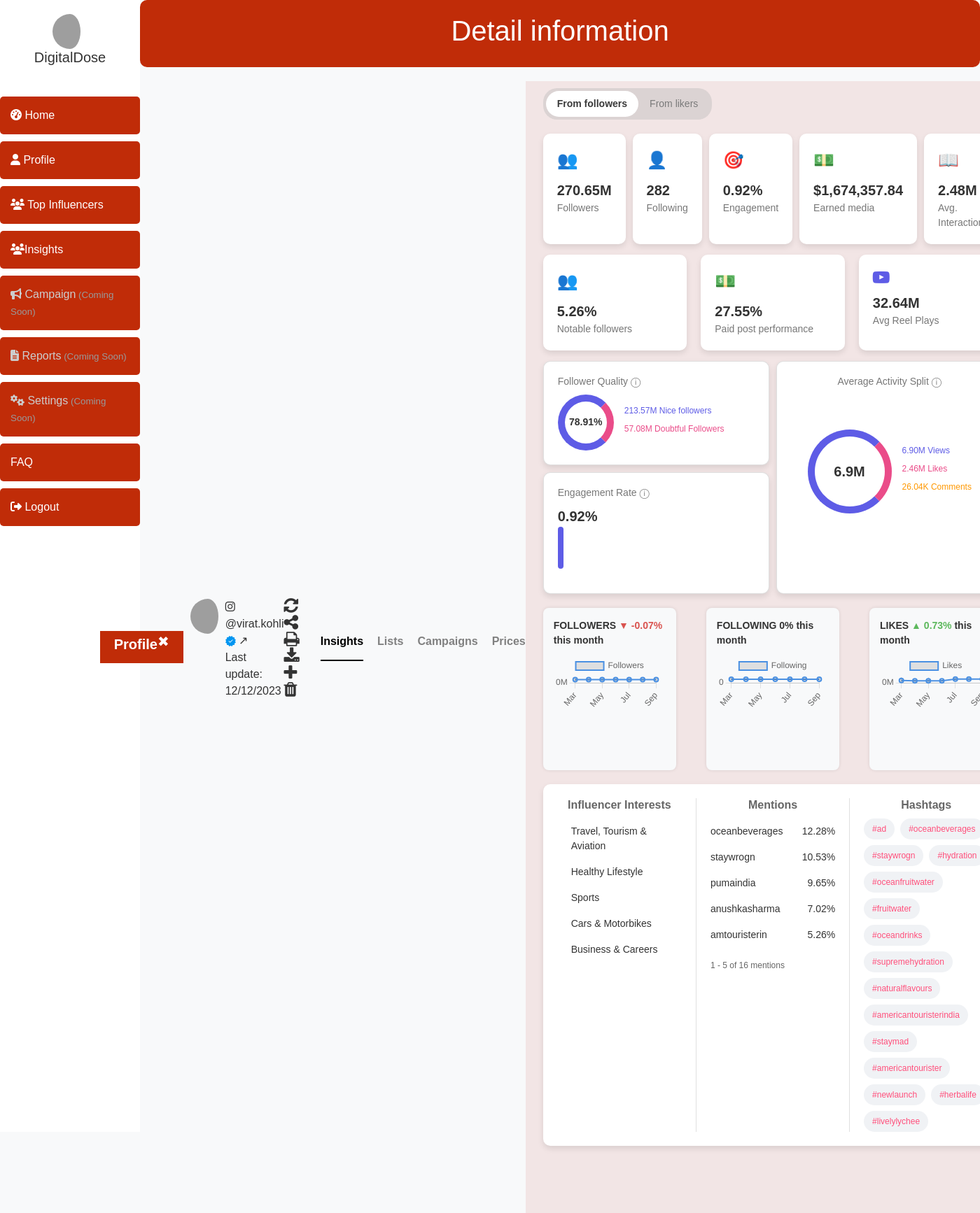
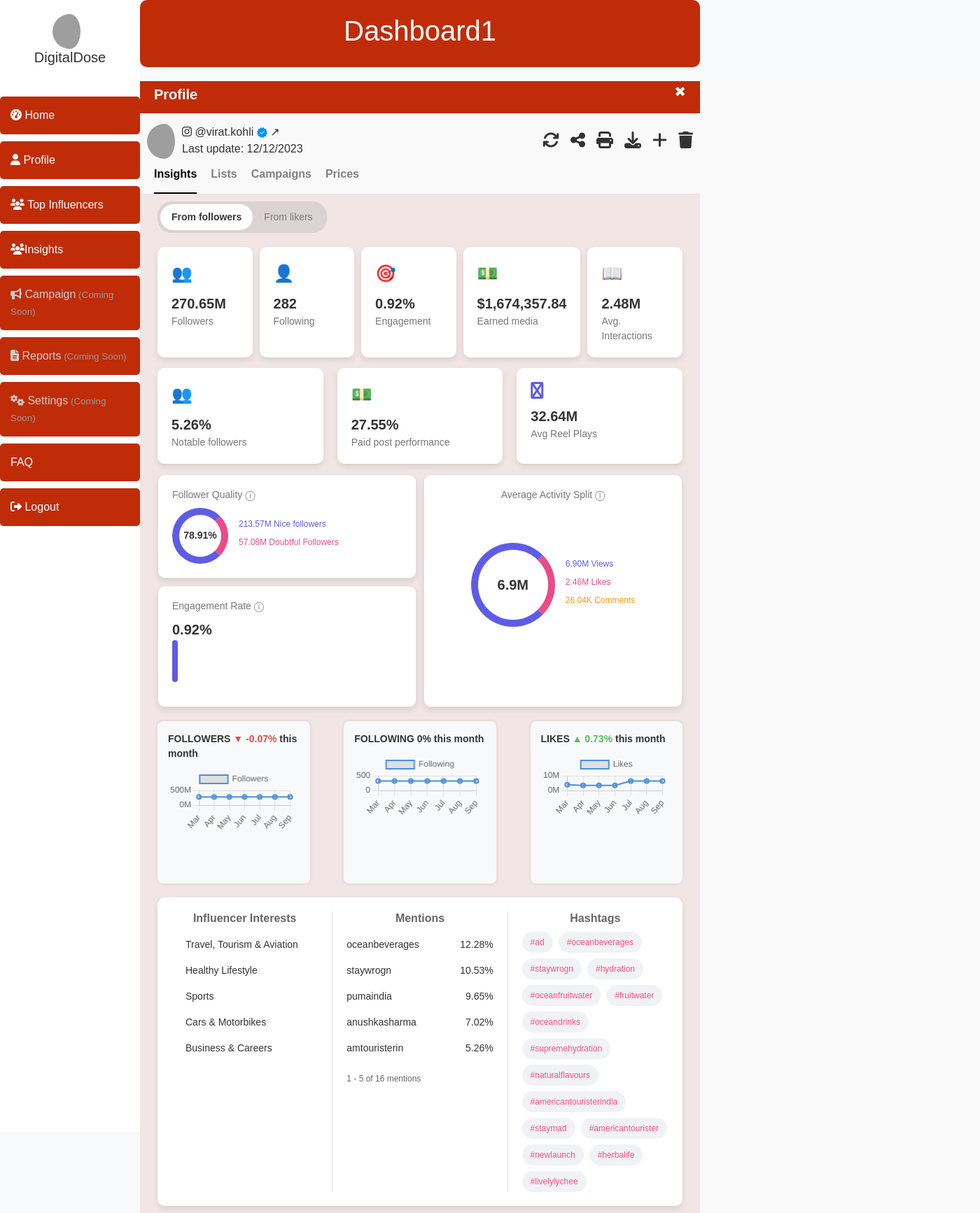
Before and after one commit to Ompalve62/INSTA-INSIGHTS-, a Django app: page /influencers_stats in a window 1400 px wide; the page is wider, and only the part inside the window is pictured. Shown: that part at 70% size. Run offline with Django 4.2, Linux system fonts and the light colour scheme; some libraries are stand-ins or nearby versions; grey boxes are pictures that could not be loaded.

Commit message:
influencerProfileScreenEdit Sriram Commit

```diff
--- a/scrapping/templates/base.html
+++ b/scrapping/templates/base.html
@@ -68,6 +68,7 @@
             width: calc(100vw - 200px);
             display: flex;
             flex-direction: column;
+            box-sizing: border-box;
 
         }
 
@@ -78,6 +79,7 @@
             text-align: center;
             padding: 20px;
             margin-bottom: 20px;
+            max-width: 800px;
         }
 
         .dashboard-header h1{
@@ -87,9 +89,17 @@
         /* Flexbox layout to center content */
         .content-center {
             display: flex;
-            justify-content: center;
-            align-items: center;
+            /* justify-content: center;
+            align-items: center; */
             height: 100vh;
+            flex-direction: column;
+            box-sizing: border-box;
+        }
+
+        .container-fluid{
+            display: flex;
+            flex-direction: column;
+            justify-content: space-between;
         }
     </style>
 </head>
--- a/scrapping/templates/dashboard.html
+++ b/scrapping/templates/dashboard.html
@@ -391,12 +391,11 @@ input[type="text"] {
                             <a class="nav-link active" href="{% url 'influencers' %}"><i class="fas fa-users"></i> Top Influencers</a>
                         </li>
                         <li class="nav-item">
-    path('influencers_stats',views.influ_view,name='influencers_stats'),
-                            <a class="nav-link active" href="{% url 'influencers_stats' %}"><i class="fas fa-users"></i> Insights</a>
+                            <a class="nav-link active" href="{% url 'influencers_stats01' %}"><i class="fas fa-users"></i> Insights</a>
                         </li>
                         <li class="nav-item locked-button"> <a class="nav-link" href="#"><i class="fas fa-bullhorn"></i> Campaign</a>
                         </li> <li class="nav-item locked-button"> <a class="nav-link" href="#"><i class="fas fa-file-alt"></i> Reports</a>
-                         </li> <li class="nav-item locked-button"> <a class="nav-link" href="#"><i class="fas fa-cogs"></i> Settings</a>
+                        </li> <li class="nav-item locked-button"> <a class="nav-link" href="#"><i class="fas fa-cogs"></i> Settings</a>
                         <li class="nav-item mt-auto">
                             <a class="nav-link active" href="{% url 'faqs_link' %}" target="_blank">FAQ</a>
                         </li>
--- a/scrapping/templates/influencerProfile.html
+++ b/scrapping/templates/influencerProfile.html
@@ -1,21 +1,26 @@
 {% extends 'base.html' %}
 
-{% block title %}Profiles{% endblock %}
-
-{% block header %}
-Detail information
-{% endblock %}
+<h1>{% block header %} Dashboard1 {% endblock %}</h1>
 
 {% block content %}
+<main style="
+  height: calc(100vh);
+  overflow-y: scroll;
+  background-color: #f9f9f9;
+">
 <style>
+
+    .containerMain{
+        display: flex;
+            flex-direction: column;
+            overflow-y: auto;
+            width: 800px;
+    }
 body{
     margin: 0;
     padding: 0;
-    min-width: 900px;
     font-family: Arial, sans-serif;
     position: absolute;
-    right: 0;
-    box-sizing: border-box;
 }
 
 .header{
@@ -414,15 +419,7 @@ hr{
 }
 
 </style>
-<!DOCTYPE html>
-<html lang="en">
-<head>
-    <meta charset="UTF-8">
-    <meta name="viewport" content="width=device-width, initial-scale=1.0">
-    <!-- <link rel="stylesheet" href="./influencerProfile.css"> -->
-    <link rel="stylesheet" href="https://cdnjs.cloudflare.com/ajax/libs/font-awesome/4.7.0/css/font-awesome.min.css">
-    <title>influencer Profile</title>
-</head>
+<div class="containerMain">
 <body>
     <div class="header">
         <h1 class="heading">Profile</h1>
@@ -762,5 +759,6 @@ const likesChart = new Chart(likesChartCtx, {
 </div>
 
 </body>
-</html>
+</div>
+</main>
 {% endblock %}
```
Also changed, not shown: scrapping/templates/influencers.html (+4 -3 lines), scrapping/db.sqlite3.
